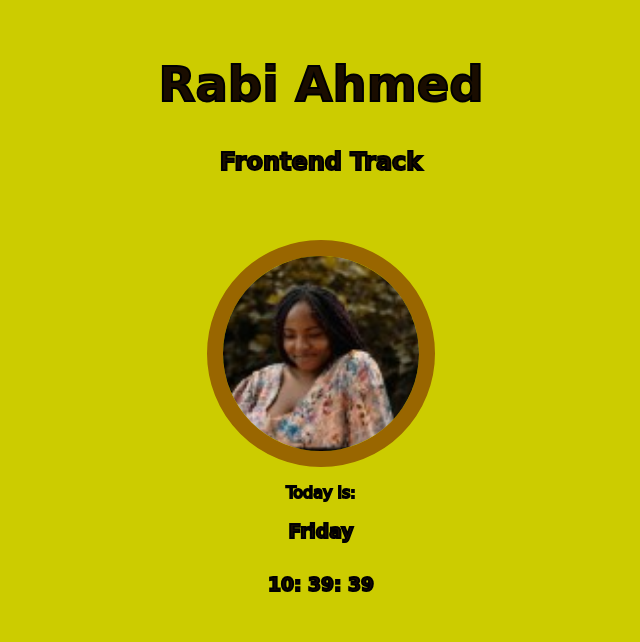
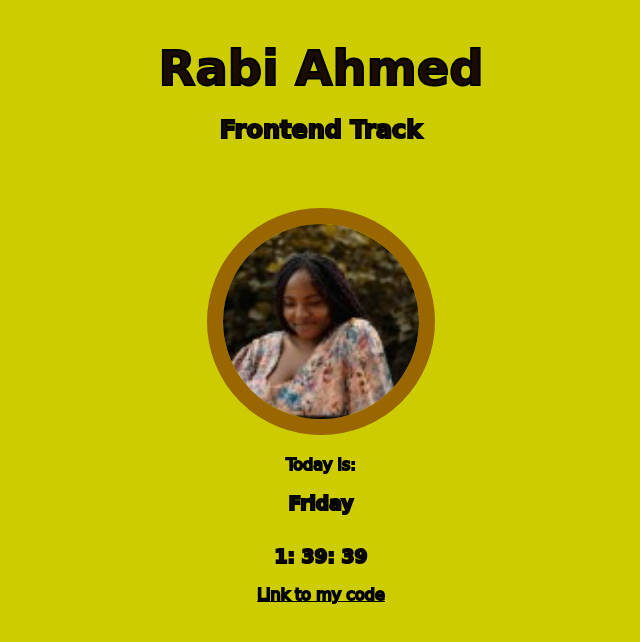
Before and after one commit to rahbhee/HNG-stage-one, a plain HTML site: page index.html in a window 1280 px wide. Shown: the whole page, without its empty margins (319-959 px from the left). Drawn offline with Linux system fonts and the light colour scheme; a web font is replaced by a local one.

Commit message:
recent commit

```diff
--- a/index.html
+++ b/index.html
@@ -12,10 +12,13 @@
        <link href="https://fonts.googleapis.com/css2?family=League+Spartan&family=Roboto:wght@700&family=Shrikhand&display=swap" rel="stylesheet">
     </head>
     <body>
+        <div id="main">
         <h1 data-test-id="slackUserName">Rabi Ahmed</h1>
         <h2 data-test-id="myTrack">Frontend Track</h2>
        <img data-test-id="slackDisplayImage" src="1693414630967.jpg" alt="Rabi Ahmed">
        <div>Today is: <h3 data-test-id="currentDayOfTheWeek" id="date"></h3><h3 data-test-id="currentUTCTime" id="dateTime"></h3></div>
+       <a href="https://github.com/rahbhee/HNG-stage-one">Link to my code</a>
+       </div>
         <script src="index.js" async defer></script>
     </body>
 </html>
--- a/index.js
+++ b/index.js
@@ -31,7 +31,7 @@ if (newFormat == 1){
     dateUpdate.textContent = "Sunday";
 }
 let dateTime = document.getElementById("dateTime");
-dateTime.textContent = `${dateTimeObject.hours + "0"}: ${dateTimeObject.minutes}: ${dateTimeObject.seconds}`
+dateTime.textContent = `${dateTimeObject.hours}: ${dateTimeObject.minutes}: ${dateTimeObject.seconds}`
 }
 currentTime();
 
--- a/style.css
+++ b/style.css
@@ -2,20 +2,25 @@ body{
     display: grid;
     text-align: center;
     place-items: center;
+    align-items: center;
     justify-content: center;
-    background-color: #cccc00;
     font-family: 'Leckerli One', cursive;
     color: #1a0d00;
     -webkit-text-stroke-width: 2px;
     -webkit-text-stroke-color: black;
+    min-height: 100%;
+    background-color: #cccc00;
 }
 h1{
-    margin-top: 3rem;
+    margin-top: 2rem;
     margin-bottom: 1rem;
     font-size: 3rem;
 }
 h2{
     margin-bottom: 4rem;
+}
+a{
+    color: #5e3f02;
 }
 img{
     margin-bottom: 1rem;
```
